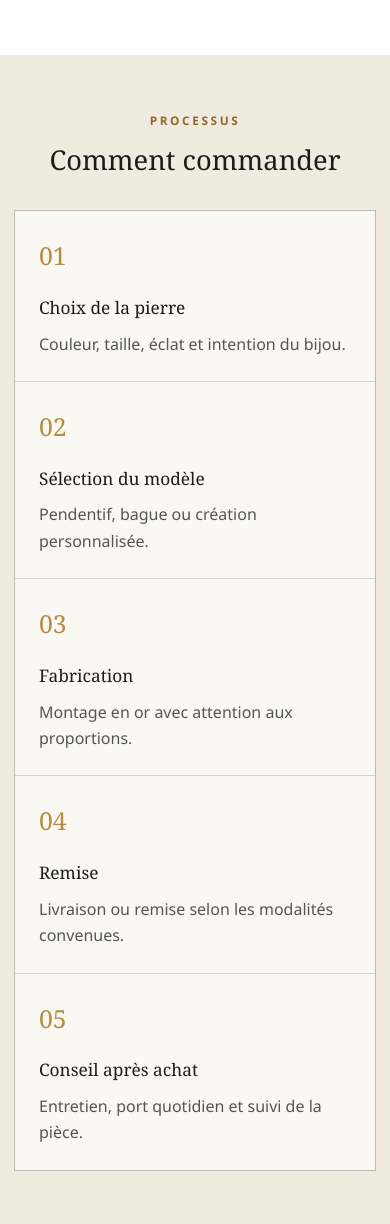
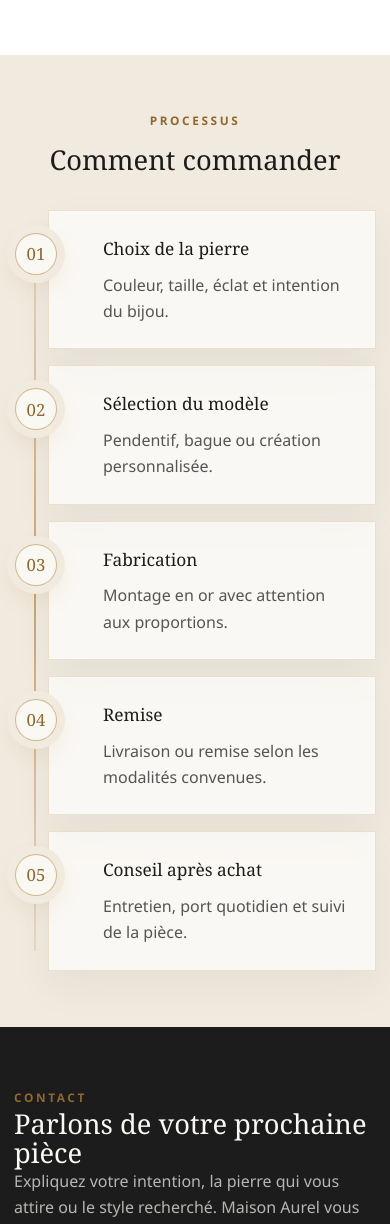
Before and after one commit to neomorit-lab/Maison-Aurel, a PHP site: page / in a window 390 px wide. Shown: the part 3514-4738 px from the top of the page. Run offline with PHP 8.4, Linux system fonts and the light colour scheme.

Commit message:
Improve order process timeline design

```diff
--- a/css/style.css
+++ b/css/style.css
@@ -537,23 +537,54 @@ a.blog-card:hover {
   margin: 0;
   display: grid;
   grid-template-columns: repeat(5, 1fr);
-  gap: 1px;
-  background: var(--line);
-  border: 1px solid var(--line);
+  gap: 18px;
+  position: relative;
+}
+
+.process-list::before {
+  content: "";
+  position: absolute;
+  left: 9%;
+  right: 9%;
+  top: 37px;
+  height: 2px;
+  background: linear-gradient(90deg, rgba(184, 138, 68, 0.18), rgba(184, 138, 68, 0.72), rgba(184, 138, 68, 0.18));
+  pointer-events: none;
 }
 
 .process-list li {
-  background: var(--ivory);
-  padding: 24px;
-  min-height: 178px;
+  position: relative;
+  background: rgba(255, 255, 255, 0.66);
+  border: 1px solid rgba(184, 138, 68, 0.22);
+  padding: 70px 22px 24px;
+  min-height: 188px;
+  box-shadow: 0 16px 38px rgba(28, 28, 28, 0.055);
+  transition: transform 0.24s ease, border-color 0.24s ease, box-shadow 0.24s ease;
+}
+
+.process-list li:hover {
+  transform: translateY(-3px);
+  border-color: rgba(184, 138, 68, 0.46);
+  box-shadow: 0 22px 46px rgba(28, 28, 28, 0.08);
 }
 
 .process-list span {
-  display: block;
-  color: var(--gold);
+  position: absolute;
+  top: 16px;
+  left: 22px;
+  z-index: 1;
+  display: grid;
+  place-items: center;
+  width: 42px;
+  height: 42px;
+  border-radius: 50%;
+  background: var(--ivory);
+  border: 1px solid rgba(184, 138, 68, 0.58);
+  color: var(--gold-dark);
   font-family: var(--display);
-  font-size: 1.55rem;
-  margin-bottom: 18px;
+  font-size: 1.05rem;
+  margin-bottom: 0;
+  box-shadow: 0 0 0 8px var(--ivory-deep), 0 10px 24px rgba(184, 138, 68, 0.18);
 }
 
 .process-list strong {
@@ -1072,10 +1103,29 @@ a.blog-card:hover {
 
   .process-list {
     grid-template-columns: 1fr;
+    gap: 16px;
+    padding-left: 34px;
+  }
+
+  .process-list::before {
+    left: 20px;
+    right: auto;
+    top: 20px;
+    bottom: 20px;
+    width: 2px;
+    height: auto;
+    background: linear-gradient(180deg, rgba(184, 138, 68, 0.18), rgba(184, 138, 68, 0.72), rgba(184, 138, 68, 0.18));
   }
 
   .process-list li {
     min-height: auto;
+    padding: 24px 22px 24px 54px;
+  }
+
+  .process-list span {
+    left: -34px;
+    top: 22px;
+    box-shadow: 0 0 0 8px var(--ivory-deep), 0 10px 24px rgba(184, 138, 68, 0.18);
   }
 
   .contact-actions {
```
